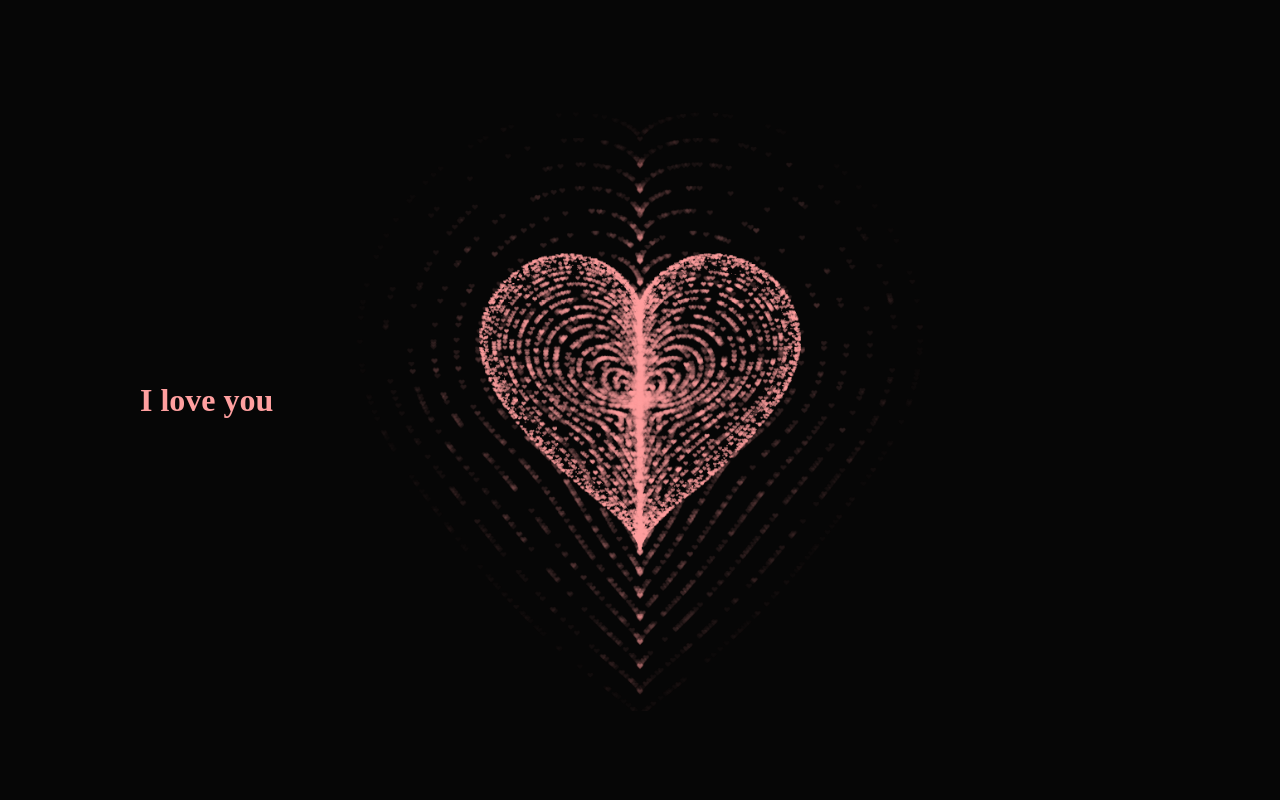
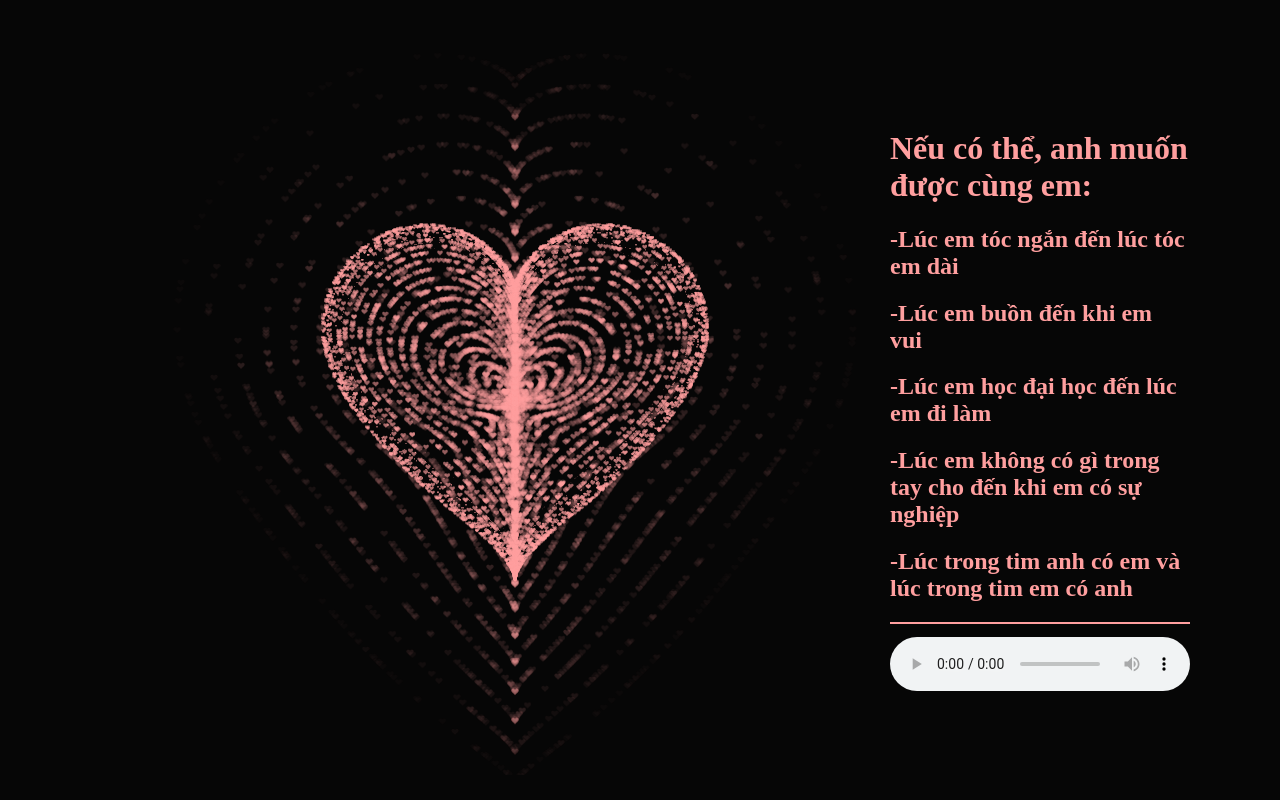
Before and after one commit to Caovandah/love, a plain HTML site: page index.html in a window 1280 px wide. Drawn offline with Linux system fonts and the light colour scheme; animation ran at ten frames a second.

Commit message:
Upload: nhạc và chữ

```diff
--- a/index.html
+++ b/index.html
@@ -6,7 +6,7 @@
         <meta name="Author" content="" />
         <meta name="Keywords" content="" />
         <meta name="Description" content="" />
-        <link rel="stylesheet" href="style.css" />
+        <!-- <link rel="stylesheet" href="style.css" /> -->
         <style>
             html,
             body {
@@ -20,12 +20,54 @@
                 width: 100%;
                 height: 100%;
             }
+            .box {
+                width: 1000px;
+                position: absolute;
+                top: 50%;
+                left: 50%;
+                transform: translate(-50%, -50%);
+                display: flex;
+                justify-content: space-between;
+                align-items: center;
+            }
+            #pinkboard {
+                position: relative;
+                margin: auto;
+                height: 750px;
+                width: 750px;
+                animation: animate 1.2s infinite;
+            }
+
+            .title {
+                color: #ff9f9f;
+            }
+
+            hr {
+                border: 1px solid #ff9f9f;
+            }
+            audio {
+                margin-top: 5px;
+                color: #ff9f9f;
+            }
         </style>
     </head>
     <body>
         <div class="box">
             <canvas id="pinkboard"></canvas>
-            <h1 class="title">I love you</h1>
+            <div id="contexts">
+                <h1 class="title">Nếu có thể, anh muốn được cùng em:</h1>
+                <h2 class="title">-Lúc em tóc ngắn đến lúc tóc em dài</h2>
+                <h2 class="title">-Lúc em buồn đến khi em vui</h2>
+                <h2 class="title">-Lúc em học đại học đến lúc em đi làm</h2>
+                <h2 class="title">-Lúc em không có gì trong tay cho đến khi em có sự nghiệp</h2>
+                <h2 class="title">-Lúc trong tim anh có em và lúc trong tim em có anh</h2>
+                <hr />
+                <audio
+                    class="audio"
+                    src="audio/y2meta.com - anh vẫn đứng đợi em mà... chờ em đến sát vai _ Bingo (𝙨𝙥𝙚𝙚𝙙 𝙪𝙥)  - Nguyên ft. Mc Wiz & Boyzed (128 kbps).mp3"
+                    controls
+                ></audio>
+            </div>
         </div>
         <script>
             var settings = {
--- a/style.css
+++ b/style.css
@@ -1,6 +1,6 @@
 body {
     display: flex;
-    justify-content: center;
+    justify-content: space-between;
     align-items: center;
     background: #2c3e50;
 }
@@ -47,10 +47,14 @@ body {
     transform-origin: 100% 100%;
 }
 
+.title,
+.audio {
+    position: absolute;
+    text-align: center;
+}
+
 .title {
     color: #ff9f9f;
-    position: absolute;
-    text-align: center;
 }
 
 @keyframes animate {
```
Also changed, not shown: 1 other file.
